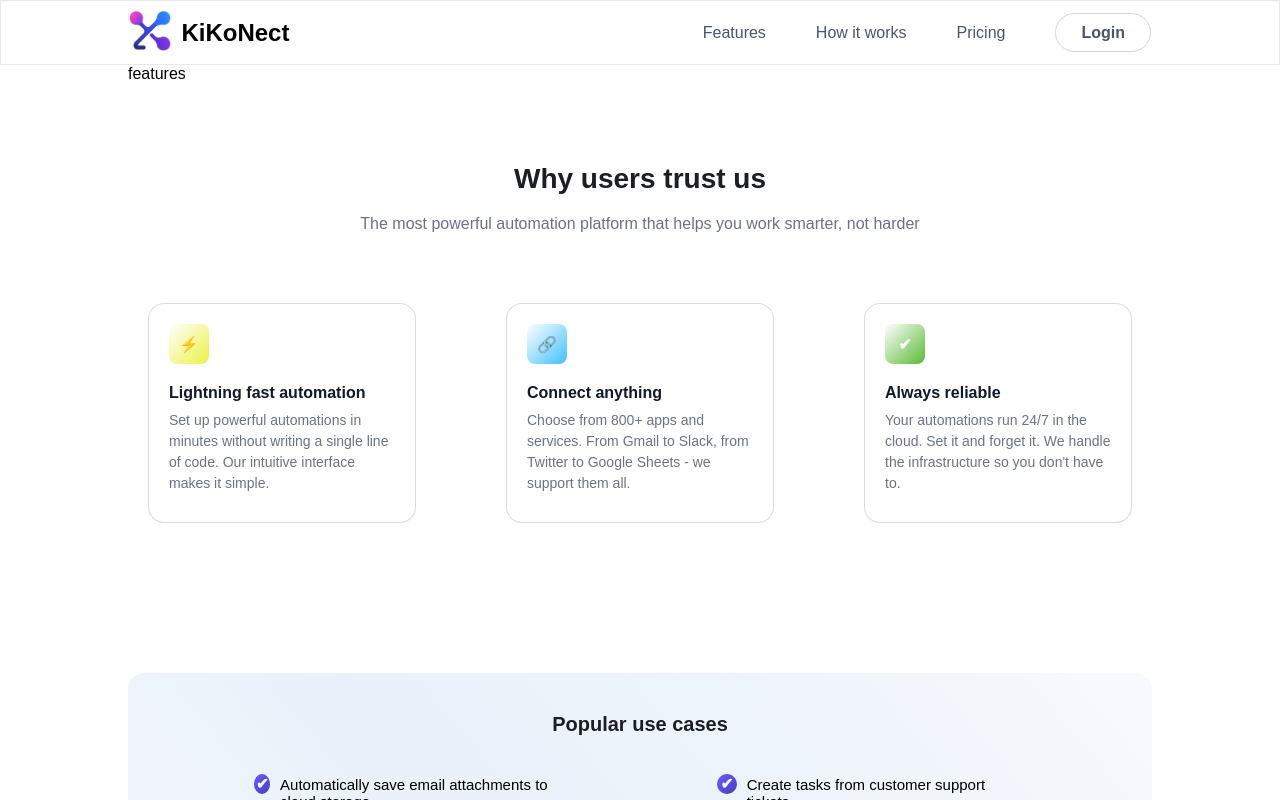
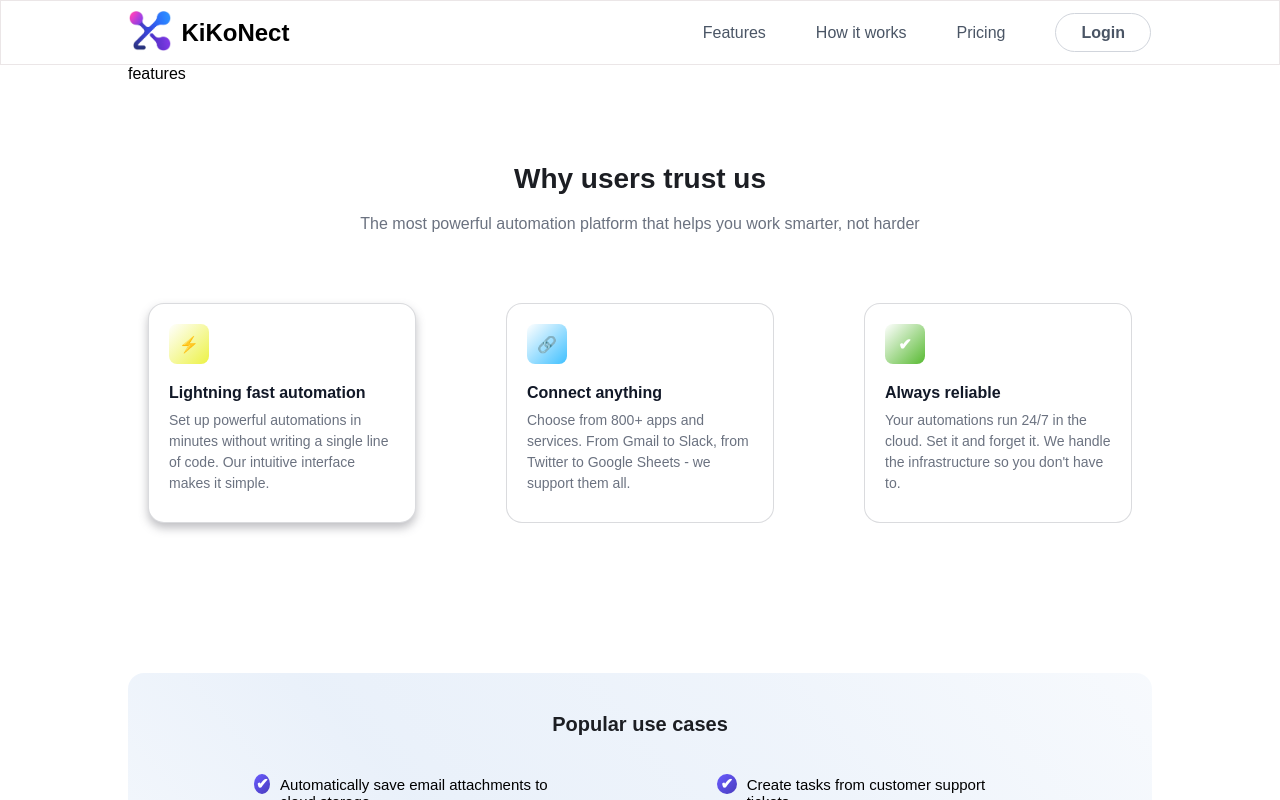
Before and after one commit to Anthoche/Area, a React (Vite) app in the folder frontend/web/: page / in a window 1280 px wide. In both pictures the pointer is over the element 282 px from the left and 413 px from the top of the page. Shown: the top 800 px of the page. Built offline with nearby package versions, Linux system fonts and the light colour scheme; no server answers.

Commit message:
fix(welcomepage.css): style for hovering shadow of the why-step element

```diff
--- a/frontend/web/src/components/WelcomePage/welcomepage.css
+++ b/frontend/web/src/components/WelcomePage/welcomepage.css
@@ -559,7 +559,7 @@ footer > p {
 
 
 .why-step:hover {
-    box-shadow: 0 5px 10px 0.1 rgba(114, 113, 123, 0.45);
+    box-shadow: 0 5px 10px 0 rgba(114, 113, 123, 0.45);
 }
 
 
```
